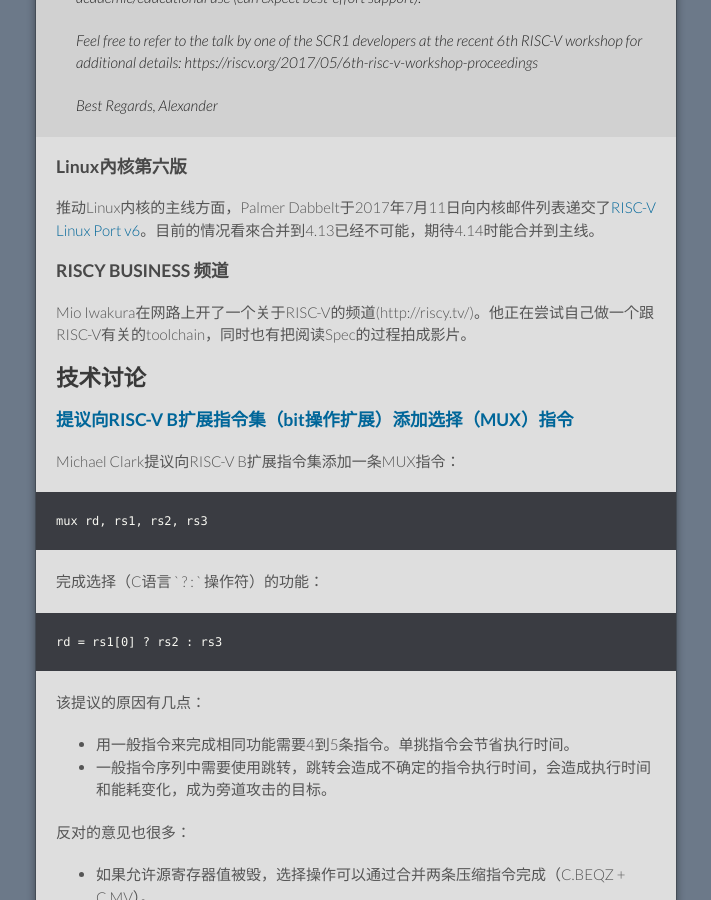
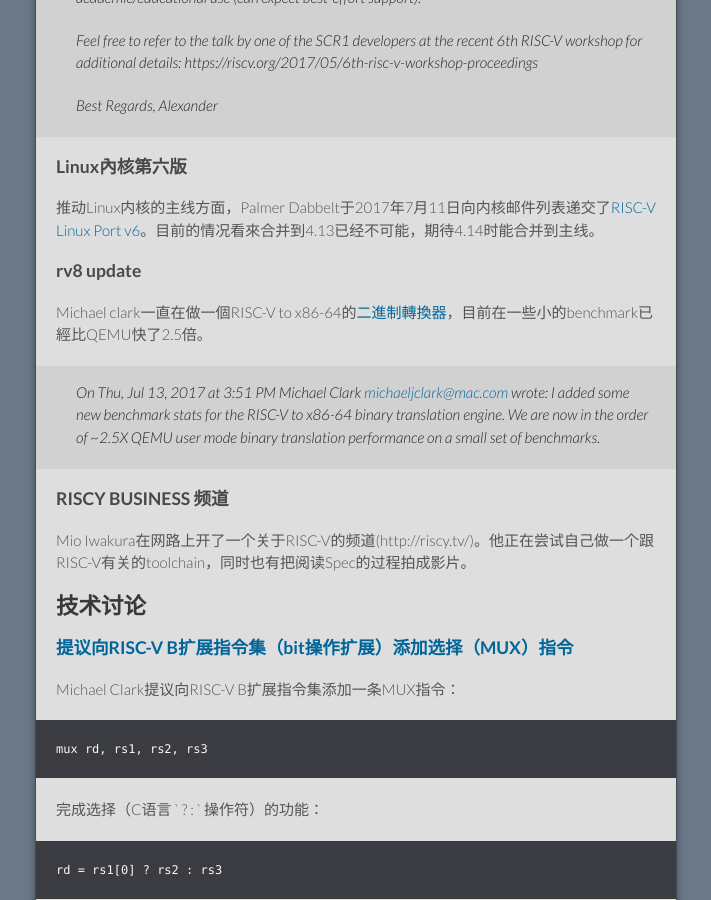
Before and after one commit to cnrv/home, a Jekyll site: the page built from bi-week-rpts/2017-07-20.md, in a window 1280 px wide and 900 px high, scrolled down 524 px. Shown: the whole window, without its empty margins (284-995 px from the left). Built offline with Jekyll 4.4.1, drawn with Linux system fonts in a browser that asks for light colours; our own code applies the rules of GitHub Pages for plain Markdown files.

Commit message:
rv8 update

```diff
--- a/bi-week-rpts/2017-07-20.md
+++ b/bi-week-rpts/2017-07-20.md
@@ -30,6 +30,11 @@
 
 ### Linux內核第六版
 推动Linux内核的主线方面，Palmer Dabbelt于2017年7月11日向内核邮件列表递交了[RISC-V Linux Port v6](https://lkml.org/lkml/2017/7/11/707)。目前的情况看來合并到4.13已经不可能，期待4.14时能合并到主线。
+
+### rv8 update
+Michael clark一直在做一個RISC-V to x86-64的[二進制轉換器](https://groups.google.com/a/groups.riscv.org/d/msgid/sw-dev/665BA762-20F5-462F-97DE-7B914E8F1476%40mac.com?utm_medium=email&utm_source=footer)，目前在一些小的benchmark已經比QEMU快了2.5倍。
+>On Thu, Jul 13, 2017 at 3:51 PM Michael Clark <michaeljclark@mac.com> wrote:
+> I added some new benchmark stats for the RISC-V to x86-64 binary translation engine. We are now in the order of ~2.5X QEMU user mode binary translation performance on a small set of benchmarks.
 
 ### RISCY BUSINESS 频道
 Mio Iwakura在网路上开了一个关于RISC-V的频道(http://riscy.tv/)。他正在尝试自己做一个跟RISC-V有关的toolchain，同时也有把阅读Spec的过程拍成影片。
```
